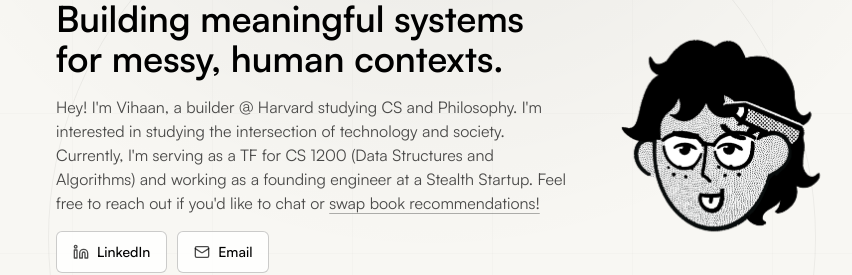
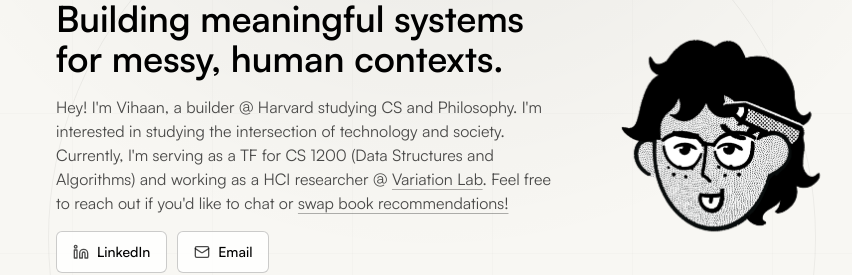
Before and after one commit to vihaann06/personal-portfolio, a React (Create React App) app: page / in a window 1280 px wide. Shown: the part 306-581 px from the top of the page, without its empty margins (208-1060 px from the left). Built offline with nearby package versions, Linux system fonts and the light colour scheme.

Commit message:
updated hero page

```diff
--- a/src/components/Hero.tsx
+++ b/src/components/Hero.tsx
@@ -55,7 +55,16 @@
                 Building meaningful systems for messy, human contexts.
                 </h1>
               <p className="text-sm md:text-base text-black/70 leading-relaxed">
-                Hey! I&apos;m Vihaan, a builder @ Harvard studying CS and Philosophy. I'm interested in studying the intersection of technology and society. Currently, I'm serving as a TF for CS 1200 (Data Structures and Algorithms) and working as a founding engineer at a Stealth Startup.
+                Hey! I&apos;m Vihaan, a builder @ Harvard studying CS and Philosophy. I'm interested in studying the intersection of technology and society. Currently, I'm serving as a TF for CS 1200 (Data Structures and Algorithms) and working as a HCI researcher @{' '}
+                <a
+                  href="https://glassmanlab.seas.harvard.edu/"
+                  target="_blank"
+                  rel="noopener noreferrer"
+                  className="underline underline-offset-4 decoration-black/30 hover:decoration-black transition-colors duration-200"
+                >
+                  Variation Lab
+                </a>
+                .
                 Feel free to reach out if you'd like to chat or{' '}
                 <button
                   onClick={() => setIsModalOpen(true)}
```
